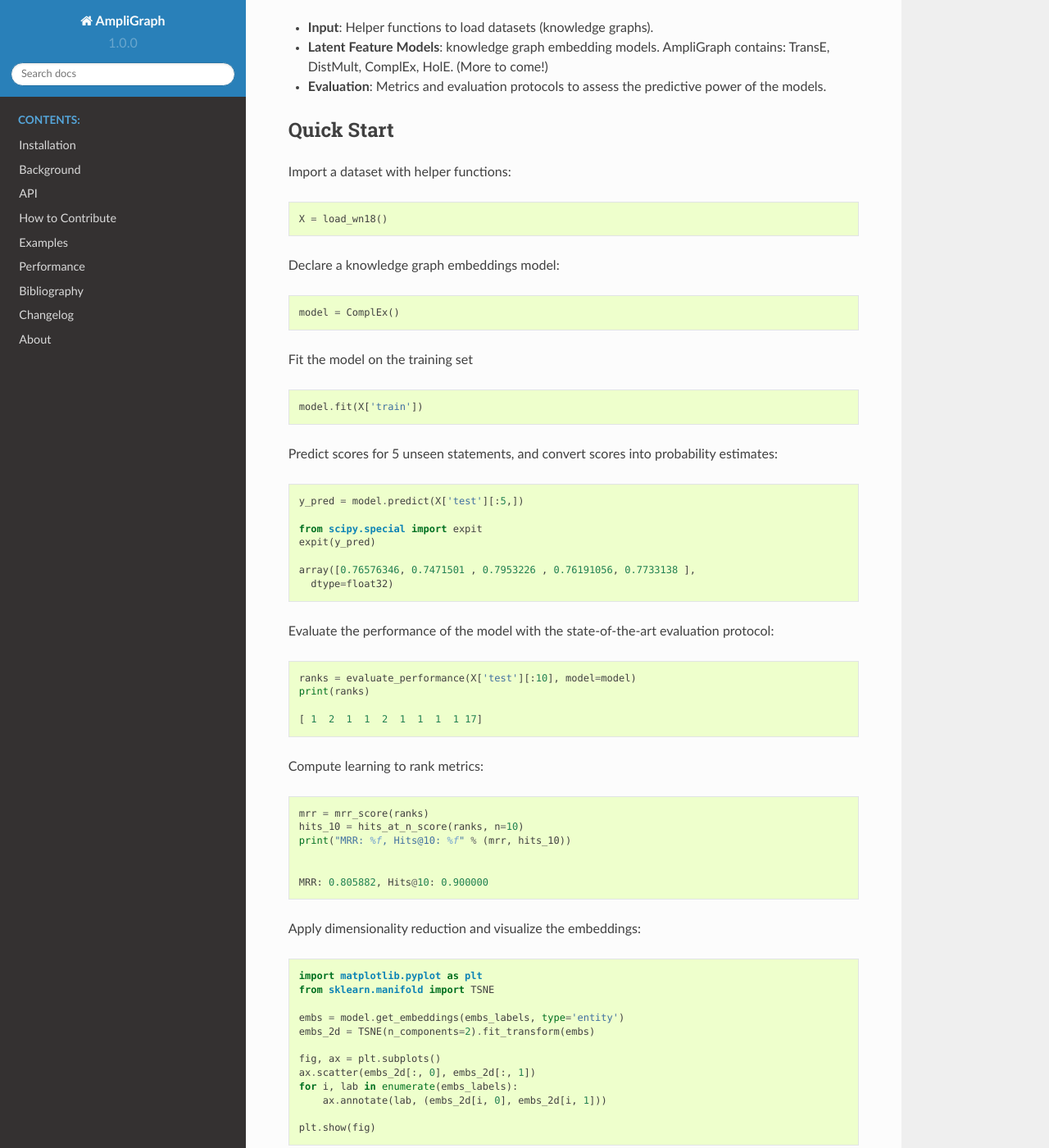
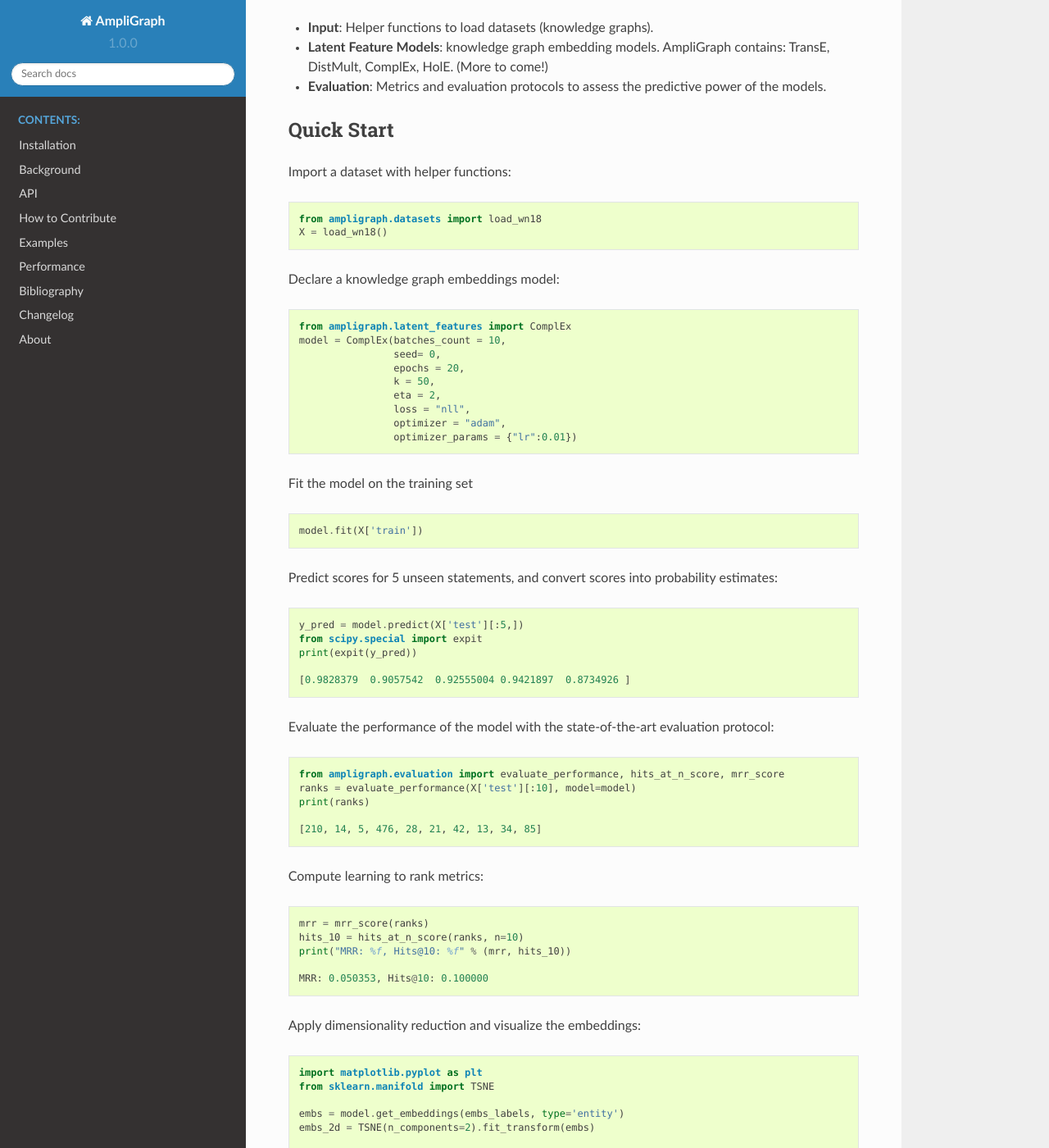
Before and after one commit to Accenture/AmpliGraph, a Sphinx documentation site: the page built from docs/index.rst, in a window 1280 px wide and 1400 px high, scrolled down 1800 px. Shown: the whole window at 82% size. Built offline with Sphinx 7.4.7 and the Read the Docs theme 2.0.0, drawn with Linux system fonts in a browser that asks for light colours; the version number is read from the project's files by our own code.

Commit message:
update quick start docs

```diff
--- a/docs/index.rst
+++ b/docs/index.rst
@@ -73,13 +73,22 @@ Import a dataset with helper functions:
 
 .. code-block:: python
 
+    from ampligraph.datasets import load_wn18
     X = load_wn18()
 
 Declare a knowledge graph embeddings model:
 
 .. code-block:: python
 
-    model = ComplEx()
+    from ampligraph.latent_features import ComplEx
+    model = ComplEx(batches_count = 10,
+                    seed= 0,
+                    epochs = 20,
+                    k = 50,
+                    eta = 2,
+                    loss = "nll",
+                    optimizer = "adam",
+                    optimizer_params = {"lr":0.01})
 
 Fit the model on the training set
 
@@ -92,24 +101,20 @@ Predict scores for 5 unseen statements, and convert scores into probability esti
 .. code-block:: python
 
     y_pred = model.predict(X['test'][:5,])
+    from scipy.special import expit
+    print(expit(y_pred))
 
-    from scipy.special import expit
-    expit(y_pred)
-
-    array([0.76576346, 0.7471501 , 0.7953226 , 0.76191056, 0.7733138 ],
-      dtype=float32)
-
+    [0.9828379  0.9057542  0.92555004 0.9421897  0.8734926 ]
 
 Evaluate the performance of the model with the state-of-the-art evaluation protocol:
 
 .. code-block:: python
 
- ranks = evaluate_performance(X['test'][:10], model=model)
- print(ranks)
+    from ampligraph.evaluation import evaluate_performance, hits_at_n_score, mrr_score
+    ranks = evaluate_performance(X['test'][:10], model=model)
+    print(ranks)
 
- [ 1  2  1  1  2  1  1  1  1 17]
-
-
+    [210, 14, 5, 476, 28, 21, 42, 13, 34, 85]
 
 Compute learning to rank metrics:
 
@@ -119,8 +124,7 @@ Compute learning to rank metrics:
     hits_10 = hits_at_n_score(ranks, n=10)
     print("MRR: %f, Hits@10: %f" % (mrr, hits_10))
 
-
-    MRR: 0.805882, Hits@10: 0.900000
+    MRR: 0.050353, Hits@10: 0.100000
 
 
 Apply dimensionality reduction and visualize the embeddings:
```
Also changed, not shown: test.py (added, +42 -0 lines).
